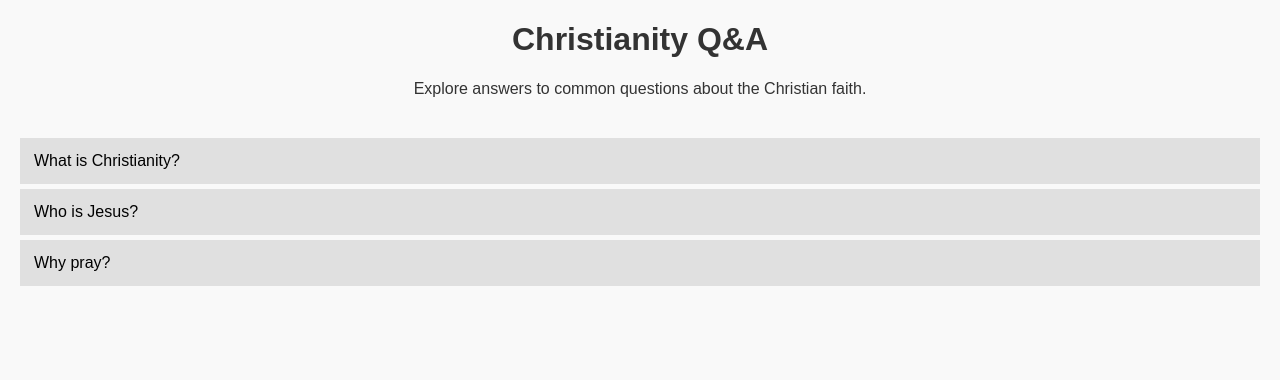
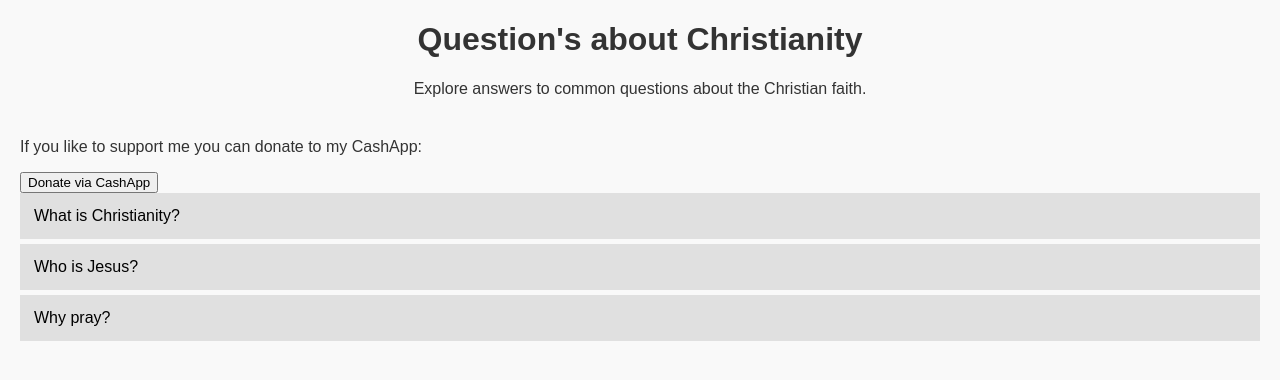
Before and after one commit to Matthew351650/Christian-articals, a plain HTML site: page index.html in a window 1280 px wide. Drawn offline with Linux system fonts and the light colour scheme.

Commit message:
Update index.html

```diff
--- a/index.html
+++ b/index.html
@@ -3,14 +3,22 @@
 <head>
   <meta charset="UTF-8" />
   <meta name="viewport" content="width=device-width, initial-scale=1.0"/>
-  <title>Christianity Q&A</title>
+  <title>Question's about Christianity</title>
   <link rel="stylesheet" href="style.css" />
 </head>
 <body>
   <header>
-    <h1>Christianity Q&A</h1>
+    <h1>Question's about Christianity</h1>
     <p>Explore answers to common questions about the Christian faith.</p>
   </header>
+
+  <!-- 💸 Donation Section -->
+  <section class="donate">
+    <p>If you like to support me you can donate to my CashApp:</p>
+    <a href="https://cash.app/$YourCashTag" target="_blank">
+      <button class="donate-button">Donate via CashApp</button>
+    </a>
+  </section>
 
   <main>
     <div class="tab">
```
